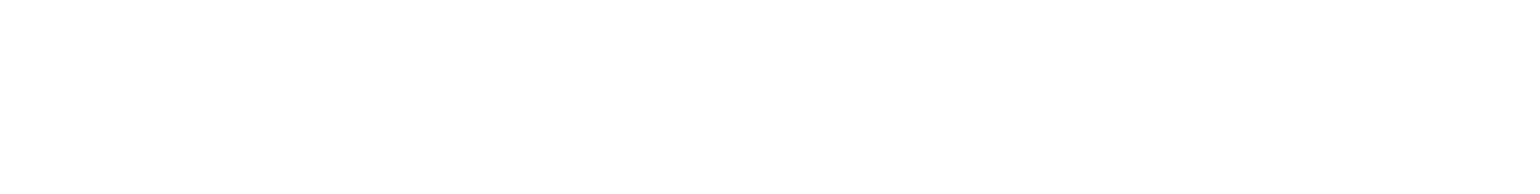
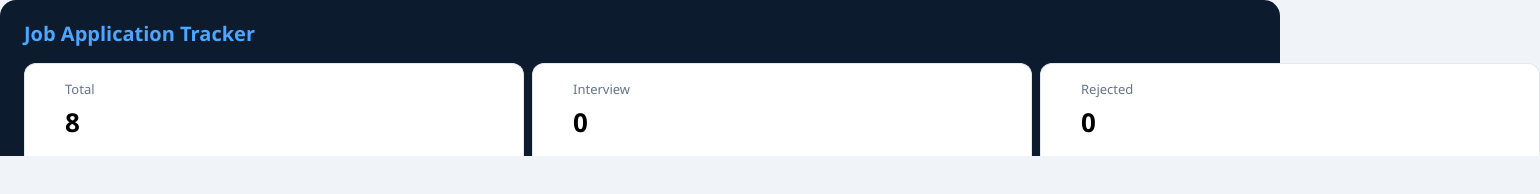
Before and after one commit to JannatulMauaEmu/Job-Application-Ass04, a plain HTML site: page index.html in a window 1280 px wide. Shown: the whole page, 1540 px wide, since content can reach past the window. Drawn offline with Linux system fonts and the light colour scheme.

Commit message:
add style.css file

```diff
--- a/index.html
+++ b/index.html
@@ -3,14 +3,31 @@
 <head>
     <meta charset="UTF-8">
     <meta name="viewport" content="width=device-width, initial-scale=1.0">
+    <link rel="stylesheet" href="style/style.css">
     <title>Assignment04</title>
 </head>
 <body>
     <header>
+        <div class="Tracker-wrapper">
+                <div class="Tracker-tittle">Job Application Tracker</div>
+            <div class="stats-row">
+            <div class="stat-card">
+            <div class="stat-label">Total</div>
+             <div class="stat-value total">8</div>
+        </div>
+            <div class="stat-card">
+                <div class="stat-label">Interview</div>
+                <div class="stat-value interview">0</div>
+            </div>
+            <div class="stat-card">
+                <div class="stat-label">Rejected</div>
+                <div class="stat-value rejected">0</div>
+            </div>
+    </header>
 
-    </header>
-    <main>
+            </div>
 
+        </div>
     </main>
     <footer>
 
--- /dev/null
+++ b/style/style.css
@@ -0,0 +1,56 @@
+*{
+    margin: 0;
+    padding: 0;
+    box-sizing: border-box;
+}
+
+body{
+    font-family: 'Segoe UI', Tahoma, Geneva, Verdana, sans-serif;
+    background-color: #f0f4f8;
+}
+
+.Tracker-wrapper{
+    background-color: #0d1b2e;
+    padding: 20px 24px 0 24px;
+    border-radius: 16px 16px 0 0;
+}
+
+.Tracker-tittle{
+    color: #4da6ff;
+    font-size: 20px;
+    font-weight: 700;
+    margin-bottom: 16px;
+}
+.stats-row{
+    display: flex;
+    gap: 5;
+}
+.stat-card{
+    background: #ffffffff;
+    border-radius: 12px 12px 0 0;
+    padding: 16px 40px;
+    min-width: 500px;
+    border: 1px solid #e2e8f0;
+    border-bottom: none;
+    margin-right: 8px;
+}
+
+.stat-label{
+    font-size: 13px;
+    color: #64748b;
+    margin-bottom: 6px;
+}
+.stat-value{
+    font-size: 26px;
+    font-weight: 700;
+}
+
+.stat-value .total{
+    color: #1e3a5f;
+}
+.stat-value .interview{
+    color: #16a34a;
+}
+.stat-value .rejected{
+    color: #ef4444;
+}
```
Also changed, not shown: 1 other file.
